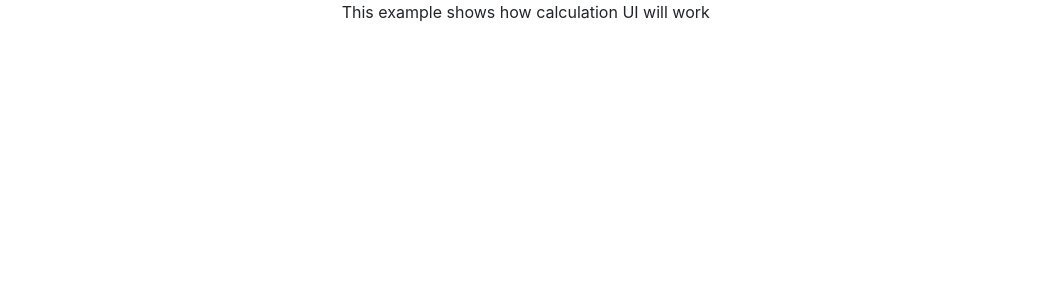
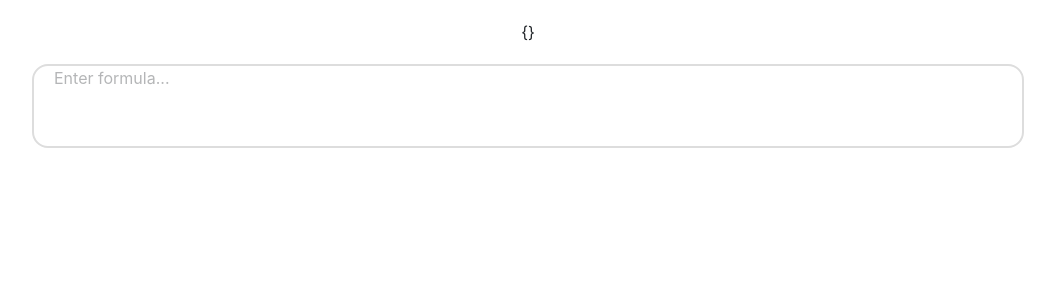
Before and after one commit to theritikshah/mention, a React (Create React App) app: page / in a window 1280 px wide. Shown: the top 300 px of the page, without its empty margins (112-1167 px from the left). Built offline with nearby package versions, Linux system fonts and the light colour scheme.

Commit message:
validation for calculation formula

```diff
--- a/package.json
+++ b/package.json
@@ -14,7 +14,8 @@
     "slate-history": "^0.86.0",
     "slate-react": "^0.87.1",
     "uuid": "^9.0.0",
-    "web-vitals": "^2.1.4"
+    "web-vitals": "^2.1.4",
+    "yup": "^0.32.11"
   },
   "scripts": {
     "start": "react-scripts start",
--- a/src/App.css
+++ b/src/App.css
@@ -1,16 +1,28 @@
 .App {
   display: flex;
+  flex-direction: column;
   justify-content: center;
-  max-width: 60%;
+  align-items: center;
+  max-width: 80%;
+  min-width: 100%;
   margin: 0 auto;
+  gap: 20px;
+  padding: 20px;
 }
 
+div[role="textbox"] {
+  width: 80%;
+  border: 2px solid #dddddd;
+  padding: 20px;
+  border-radius: 16px;
+}
 
 .function-body{
   background-color: #FFF1E1;
   padding: 10px;
   border-radius: 10px;
   box-shadow: 0px 2px 5px 0px rgba(0, 0, 0, 0.178);
+  margin:2px;
 }
 
 .function-name{
@@ -18,4 +30,5 @@
   padding: 5px;
   border-radius: 10px;
   font: bold;
+  margin:2px;
 }
--- a/src/App.js
+++ b/src/App.js
@@ -15,6 +15,7 @@ import columns from "./columns";
 import functions from "./functions";
 import { v4 as uuidv4 } from "uuid";
 import { useFormik } from "formik";
+import * as Yup from "yup";
 
 function App() {
   const ref = useRef();
@@ -59,11 +60,101 @@ function App() {
       return `${column}.${value}()`;
     }
   }
+  const getAttributes = (key) => {
+    let column, groupColumn;
 
+    for (let obj of usedGroupByColumns) {
+      if (obj.key === key) {
+        groupColumn = obj.name;
+      }
+    }
+
+    for (let obj of usedColumns) {
+      if (obj.key == key) {
+        column = obj.name;
+      }
+    }
+    return [column, groupColumn]
+  }
   const formik = useFormik({
     initialValues: {
       functionColumns: [],
     },
+    validationSchema: Yup.object().shape({
+      functionColumns: Yup.array().min(1, "Formula is required").test("functionColumns", "Enter a Valid expression", (value, index) => {
+        if (value.length === 1) {
+          return false;
+        }
+        //formula starts with operator
+        if (value[0]?.type === "operator") return false;
+
+        // formula ends with operator or open parenthesis
+        if ("+-*/(".includes(value[value.length - 1]?.val)) return false;
+
+
+        // Check for the left and right of operator and two consecutive parenthese
+        for (let val = 0; val < value.length - 1; val++) {
+          if (value[val]?.val === "(" && value[val + 1]?.val === ")") return false;
+
+          if ("+-*/".includes(value[val]?.val)) {
+            if (
+              "*/(".includes(value[val - 1]?.val) ||
+              "+-*/)".includes(value[val + 1]?.val)
+            ) {
+              return false;
+            }
+          }
+        }
+        return true;
+      })
+        // Testing for 2 consecutive operators/constant
+        .test(
+          "functionColumns",
+          "No two constants can be present together",
+          (value, index) => {
+            // Condition for no 2 operators can be together
+            for (let val = 0; val < value.length; val++) {
+              console.log(value, val)
+              if (value[val]?.type === "constant" && value[val]?.val?.trim().includes(" ")) return false;
+            }
+            return true;
+          }
+        )
+        // Testing for 2 consecutive operators/constant
+        .test(
+          "functionColumns",
+          "Constant should be number",
+          (value, index) => {
+            // Condition for no 2 operators can be together
+            for (let val = 0; val < value.length; val++) {
+              console.log(value, val)
+              if (value[val]?.type === "constant" && !(/^[0-9]*$/.test(value[val]?.val))) return false;
+            }
+            return true;
+          }
+        )
+        // Testing for parenthesis check
+        .test("functionColumns", "Enter a valid parenthesis", (value, index) => {
+          let arr = value;
+
+          let stack = [];
+          for (let val = 0; val < arr.length; val++) {
+            if (arr[val]?.type == "parenthesis") {
+              if (arr[val]?.val == "(") {
+                stack.push(arr[val].val);
+              } else if (stack[stack.length - 1] == "(" && arr[val]?.val == ")") {
+                stack.pop();
+              } else {
+                return false;
+              }
+            }
+          }
+          if (stack.length == 0) {
+            return true;
+          }
+          return false;
+        })
+    })
   });
 
   const withMentions = (editor) => {
@@ -99,7 +190,7 @@ function App() {
     .filter(
       (c) =>
         columnSearch &&
-        c.Display.toLowerCase().startsWith(columnSearch.toLowerCase())
+        c.display.toLowerCase().startsWith(columnSearch.toLowerCase())
     )
     .slice(0, 10);
 
@@ -154,13 +245,17 @@ function App() {
             break;
         }
       }
-      else if (["+","-","*","/"].includes(event.key)) {
+      else if (["+", "-", "*", "/"].includes(event.key)) {
         event.preventDefault();
         insertMention(editor, { type: "operator", val: event.key });
       }
-      else if (["(",")"].includes(event.key)) {
+      else if (["(", ")"].includes(event.key)) {
         event.preventDefault();
         insertMention(editor, { type: "parenthesis", val: event.key });
+      }
+      else if(/^(\d+)\s$/.test(event.key)){
+        event.preventDefault();
+        insertMention(editor, { type: "constant", val: event.key });
       }
     },
     [index, search, target]
@@ -181,7 +276,7 @@ function App() {
       type: "paragraph",
       children: [
         {
-          text: "This example shows how calculation UI will work ",
+          text: "",
         },
       ],
     },
@@ -238,6 +333,8 @@ function App() {
 
   return (
     <div className="App">
+      {JSON.stringify(formik.errors)}
+      <br />
       <Slate
         editor={editor}
         value={initialValue}
@@ -249,23 +346,29 @@ function App() {
           if (selection && Range.isCollapsed(selection)) {
             const [start] = Range.edges(selection);
             const wordBefore = Editor.before(editor, start, { unit: "word" });
+            console.log("🚀 ~ file: App.js:349 ~ App ~ wordBefore", wordBefore)
 
             //match agg funct by checking if @ present
             const beforeForAgg =
             wordBefore && Editor.before(editor, wordBefore);
+            console.log("🚀 ~ file: App.js:353 ~ App ~ beforeForAgg", beforeForAgg)
             const beforeRangeForAgg =
             beforeForAgg && Editor.range(editor, beforeForAgg, start);
+            console.log("🚀 ~ file: App.js:356 ~ App ~ beforeRangeForAgg", beforeRangeForAgg)
             const beforeTextForAgg =
             beforeRangeForAgg && Editor.string(editor, beforeRangeForAgg);
+            console.log("🚀 ~ file: App.js:359 ~ App ~ beforeTextForAgg", beforeTextForAgg)
             const beforeMatch =
               beforeTextForAgg && beforeTextForAgg.match(/^@(\w+)$/);
 
             //match columns
             const beforeRange =
             wordBefore && Editor.range(editor, wordBefore, start);
+            console.log("🚀 ~ file: App.js:365 ~ App ~ beforeRange", beforeRange)
             const beforeText =
             beforeRange && Editor.string(editor, beforeRange);
-            const beforeColumnMatch = beforeText && beforeText.match(/^(\w+)$/);
+            console.log("🚀 ~ file: App.js:369 ~ App ~ beforeText", beforeText)
+            const beforeColumnMatch = beforeText && beforeText.match(/^([a-zA-Z_])$/);
 
             const after = Editor.after(editor, start);
             const afterRange = Editor.range(editor, start, after);
@@ -286,44 +389,69 @@ function App() {
           }
 
           setTarget(null);
+          let arr = [];
           console.log(value);
-          let arr = [];
           value.forEach((obj) => {
+            console.log(obj)
             arr.push(obj.children);
           });
 
+          console.log("🚀 ~ file: App.js:372 ~ App ~ arr", arr)
           let stringArray = [];
+          // console.log("🚀 ~ file: App.js:372 ~ App ~ arr", arr)
 
           const children = arr.flat(1).filter((obj) => obj.text !== "");
           console.log("🚀 ~ file: App.js:272 ~ App ~ children", children)
+          let objArray = []
+          for (let obj of children) {
 
-          for (let obj of children) {
             if ("text" in obj) {
+              const constantObject = {}
+              constantObject["type"] = "constant"
+              constantObject["val"] = obj.text
+              objArray.push(constantObject)
               stringArray.push(obj.text);
             } else if (
               obj.type == "mention" &&
               obj.character.type == "function"
             ) {
+              const [column, groupByCol] = getAttributes(obj.character.key)
+              const aggParams = {
+                Col: column,
+                // display: “Sales”,
+                groupedBy: groupByCol,
+                // groupedByDisplay: Brick
+              }
+              let tempObj = { ...obj.character }
+              tempObj["AggParams"] = aggParams
+              objArray.push(tempObj)
               stringArray.push(
                 functionToString(obj.character.value, obj.character.key)
               );
             } else if (
               obj.type == "mention" &&
-              obj.character.Type == "column"
+              obj.character.type == "column"
             ) {
-              stringArray.push(obj.character.Val);
+              objArray.push(obj.character)
+              stringArray.push(obj.character?.val);
+            }
+            else if (
+              obj.type == "mention" &&
+              obj.character.type == "operator" || obj.character.type == "parenthesis"
+            ) {
+              objArray.push(obj.character)
             }
           }
-
-          console.log("🚀 ~ file: App.js:292 ~ App ~ stringArray", stringArray)
-          console.log(stringArray.join(" ").replace(/ /g, ""));
+          formik.setFieldValue("functionColumns", objArray)
+          // console.log("🚀 ~ file: App.js:292 ~ App ~ stringArray", objArray)
+          // console.log(stringArray.join(" ").replace(/ /g, ""));
         }}
       >
         <Editable
           renderElement={renderElement}
           renderLeaf={renderLeaf}
           onKeyDown={onKeyDown}
-          placeholder="Enter some text..."
+          placeholder="Enter formula..."
         />
         {target && (columnChars.length > 0 || functionChars.length > 0) && (
           <Portal>
@@ -364,7 +492,7 @@ function App() {
                         background: i === index ? "#B4D5FF" : "transparent",
                       }}
                     >
-                      {char.Display}
+                      {char.display}
                     </div>
                   ))
                   : null}
--- a/src/columns.js
+++ b/src/columns.js
@@ -1,23 +1,23 @@
 const columns = [
   {
-    Type: "column",
-    Val: "pass_id",
-    Display: "PASS ID",
+    type: "column",
+    val: "pass_id",
+    display: "PASS ID",
   },
   {
-    Type: "column",
-    Val: "pclass_id",
-    Display: "PCLASS ID",
+    type: "column",
+    val: "pclass_id",
+    display: "PCLASS ID",
   },
   {
-    Type: "column",
-    Val: "name",
-    Display: "NAME",
+    type: "column",
+    val: "name",
+    display: "NAME",
   },
   {
-    Type: "column",
-    Val: "age",
-    Display: "Age",
+    type: "column",
+    val: "age",
+    display: "Age",
   },
 ];
 
```
Also changed, not shown: src/Components/Mentions.jsx (+8 -8 lines), 1 other file (tests, documents, lock files or other folders). Lines whose indentation alone changed are shown as unchanged.
